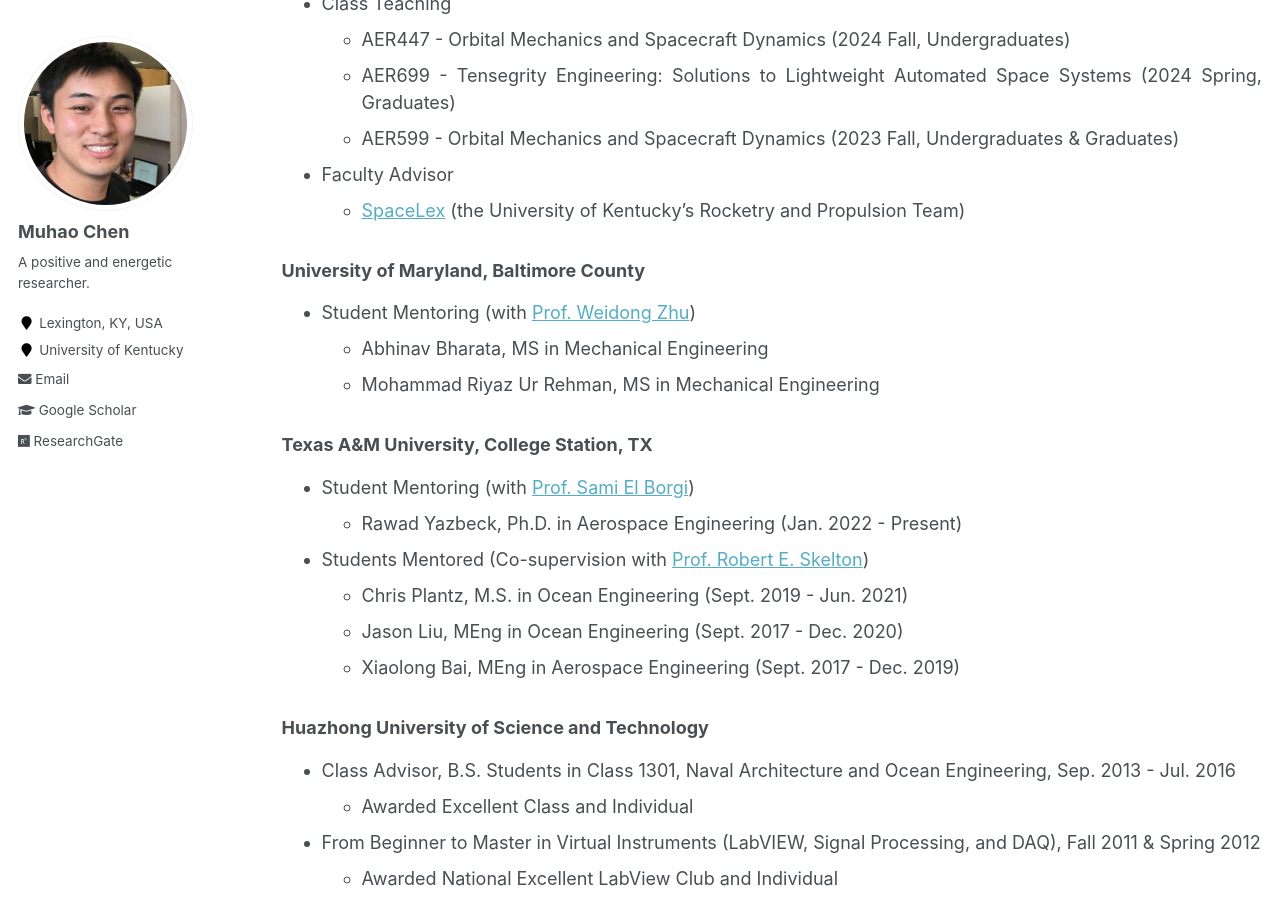
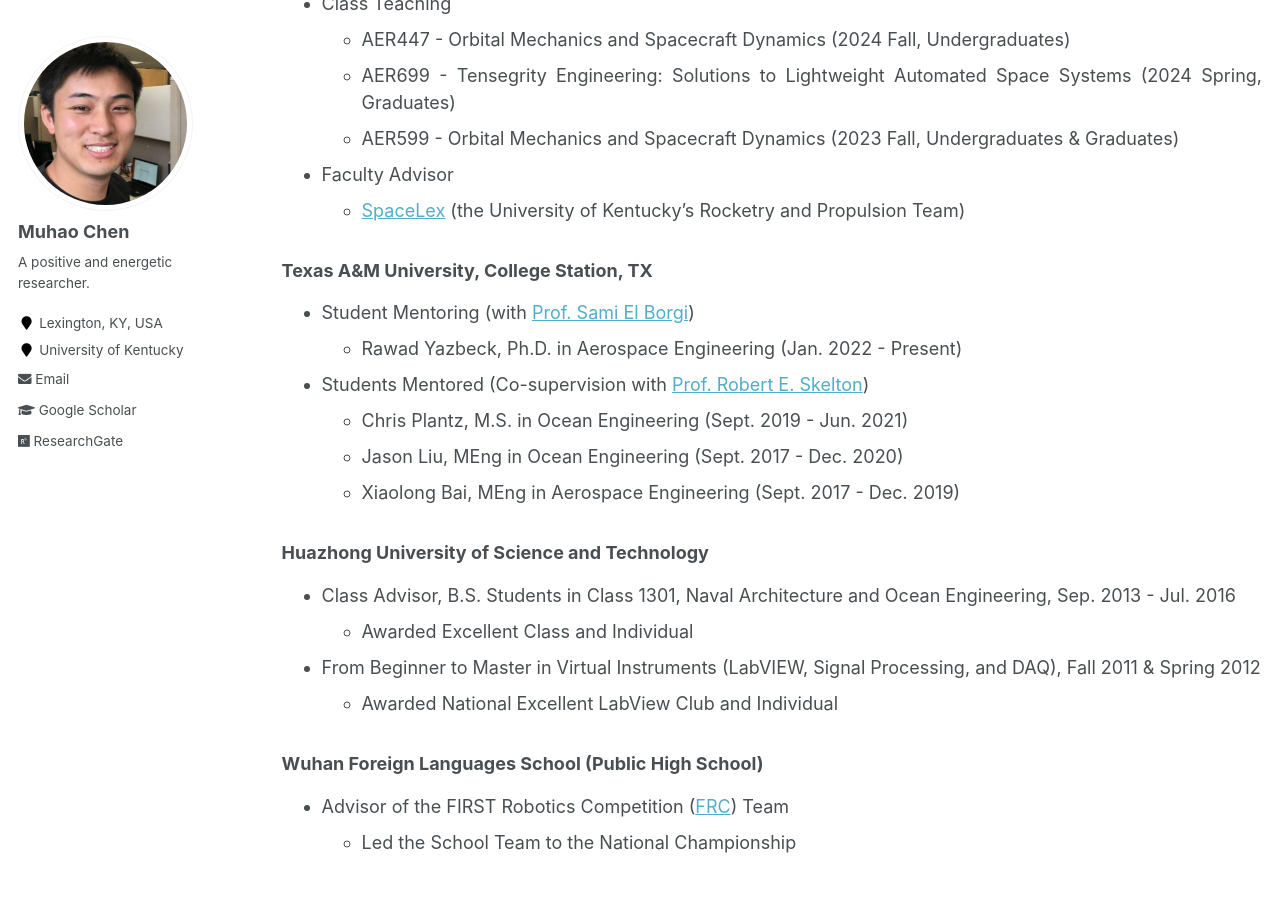
Before and after one commit to Muhao-Chen/muhao-chen.github.io, a Jekyll site: the page built from _pages/teaching.md, in a window 1280 px wide and 900 px high, scrolled down 583 px. Built offline with Jekyll 4.4.1, drawn with Linux system fonts in a browser that asks for light colours.

Commit message:
Update teaching.md

```diff
--- a/_pages/teaching.md
+++ b/_pages/teaching.md
@@ -25,10 +25,10 @@ toc: true
 - Faculty Advisor
     * [SpaceLex](https://spacelex.engr.uky.edu/projects/meridian) (the University of Kentucky's Rocketry and Propulsion Team)
 
-### University of Maryland, Baltimore County
+<!-- ### University of Maryland, Baltimore County
 - Student Mentoring (with [Prof. Weidong Zhu](https://me.umbc.edu/dr-weidong-zhu/))
     * Abhinav Bharata, MS in Mechanical Engineering
-    * Mohammad Riyaz Ur Rehman, MS in Mechanical Engineering
+    * Mohammad Riyaz Ur Rehman, MS in Mechanical Engineering -->
 
 
 ### Texas A&M University, College Station, TX
```
